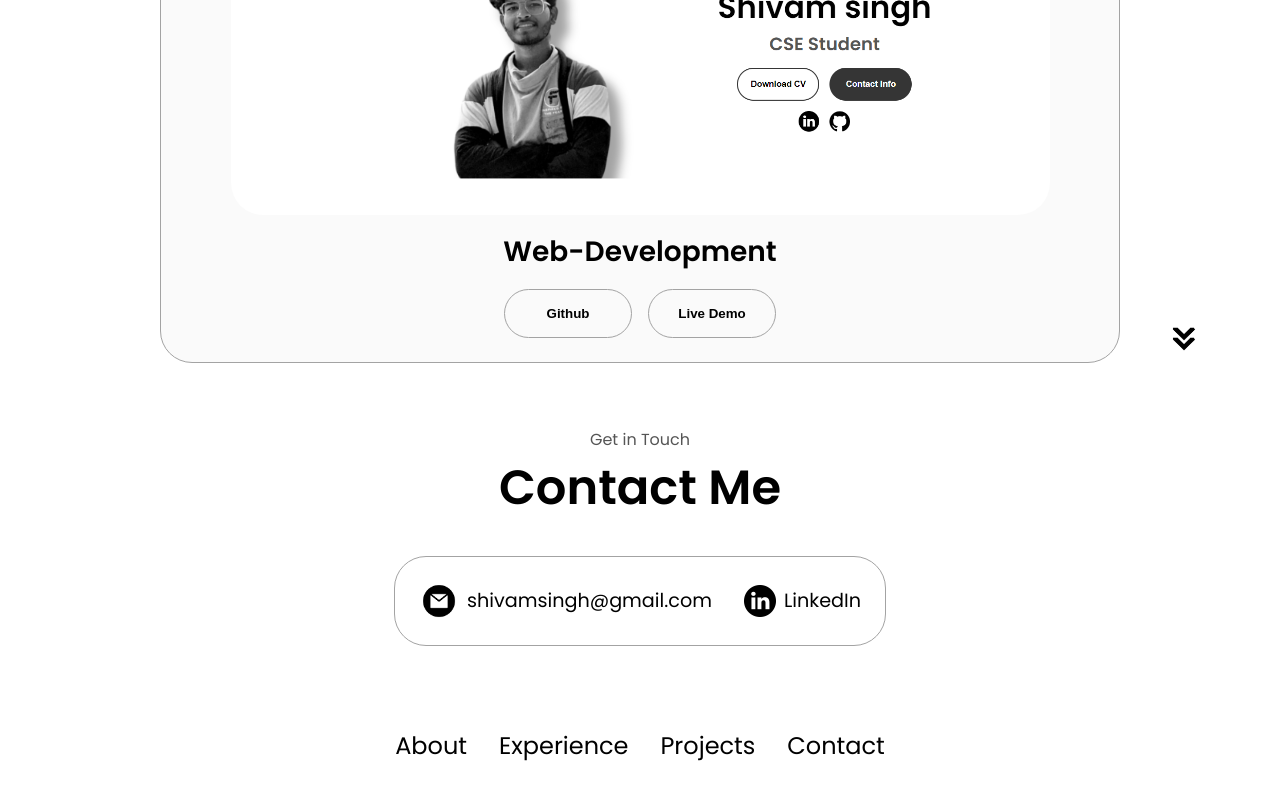
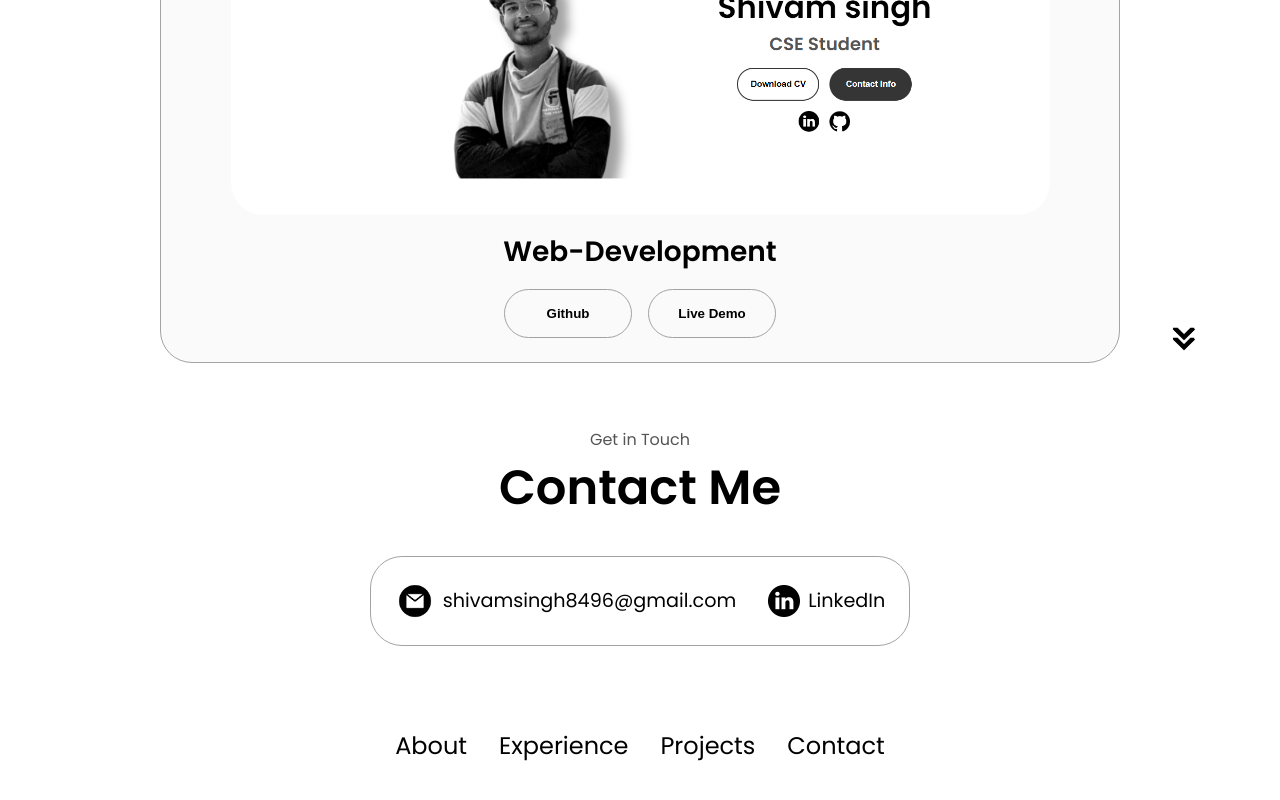
Before and after one commit to shivam8496/Portfolio, a plain HTML site: page index.html in a window 1280 px wide. Shown: the part 3421-4221 px from the top of the page. Drawn offline with Linux system fonts and the light colour scheme.

Commit message:
SEO Optimized

```diff
--- a/index.html
+++ b/index.html
@@ -4,7 +4,7 @@
     <meta charset="UTF-8" />
     <meta http-equiv="X-UA-Compatible" content="IE=edge" />
     <meta name="viewport" content="width=device-width, initial-scale=1.0" />
-    <title>ShivamSingh</title>
+    <title>ShivamSingh , @sshivam__ssingh </title>
     <link rel="stylesheet" href="style.css" />
     <link rel="stylesheet" href="mediaqueries.css" />
   </head>
@@ -391,7 +391,7 @@ Let's connect and explore opportunities to innovate together!
             alt="Email icon"
             class="icon contact-icon email-icon"
           />
-          <p><a href="mailto:examplemail@gmail.com">shivamsingh@gmail.com</a></p>
+          <p><a href="mailto:examplemail@gmail.com">shivamsingh8496@gmail.com</a></p>
         </div>
         <div class="contact-info-container">
           <img
```
